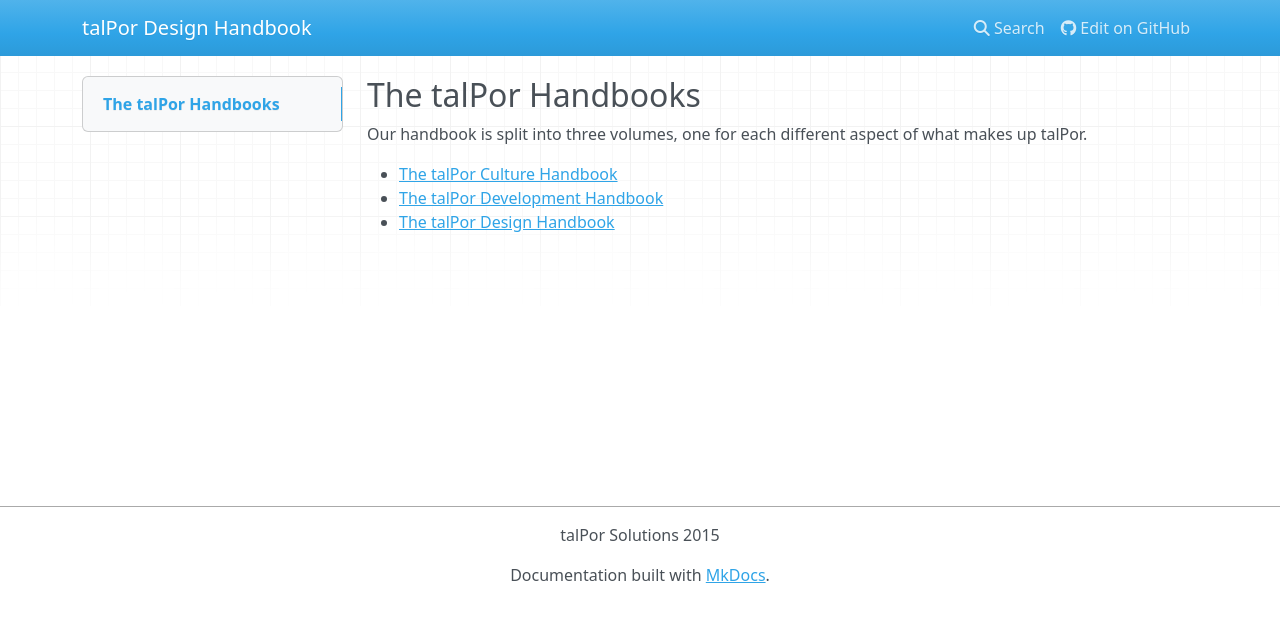
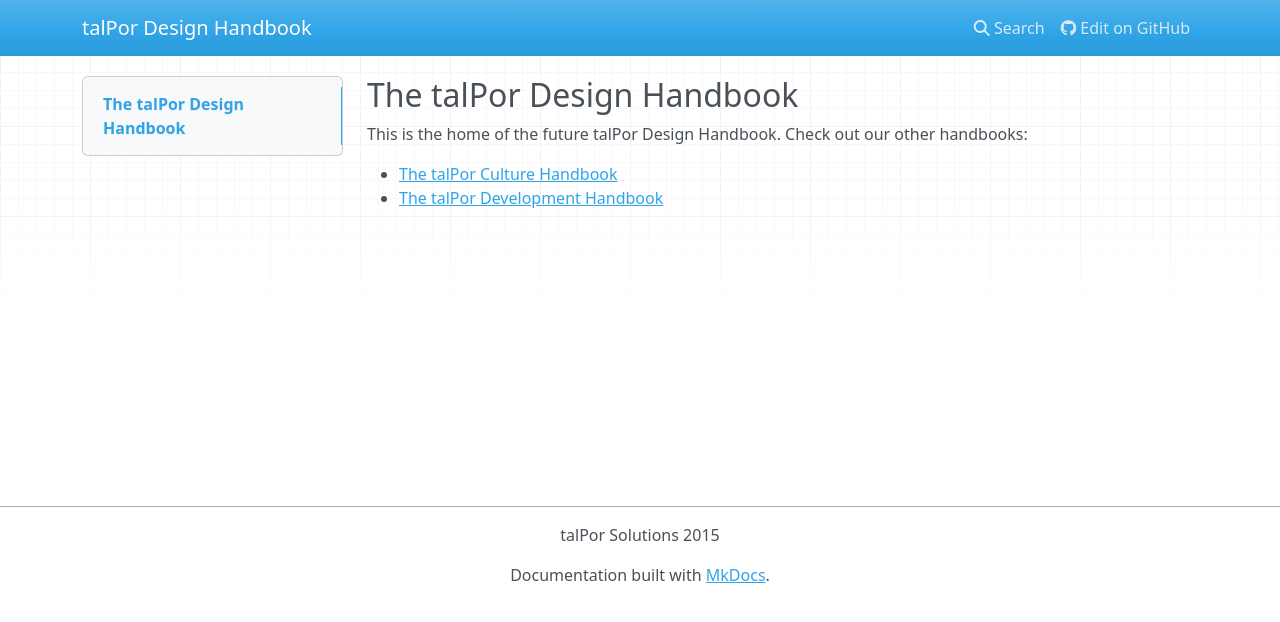
Before and after one commit to talpor/talpor-design-handbook, an MkDocs documentation site: the page built from docs/index.md, in a window 1280 px wide. Shown: the top 622 px of the page. Built offline with MkDocs 1.6.1, drawn with Linux system fonts in a browser that asks for light colours; nearby versions of some CDN libraries.

Commit message:
Updates the index.md to make sense as the index of the design handbook

```diff
--- a/docs/index.md
+++ b/docs/index.md
@@ -1,7 +1,6 @@
-## The talPor Handbooks
+## The talPor Design Handbook
 
-Our handbook is split into three volumes, one for each different aspect of what makes up talPor.
+This is the home of the future talPor Design Handbook. Check out our other handbooks:
 
 - [The talPor Culture Handbook](http://talpor.github.io/talpor-culture-handbook/)
 - [The talPor Development Handbook](http://talpor.github.io/talpor-dev-handbook/)
-- [The talPor Design Handbook](http://talpor.github.io/talpor-design-handbook/)
```
